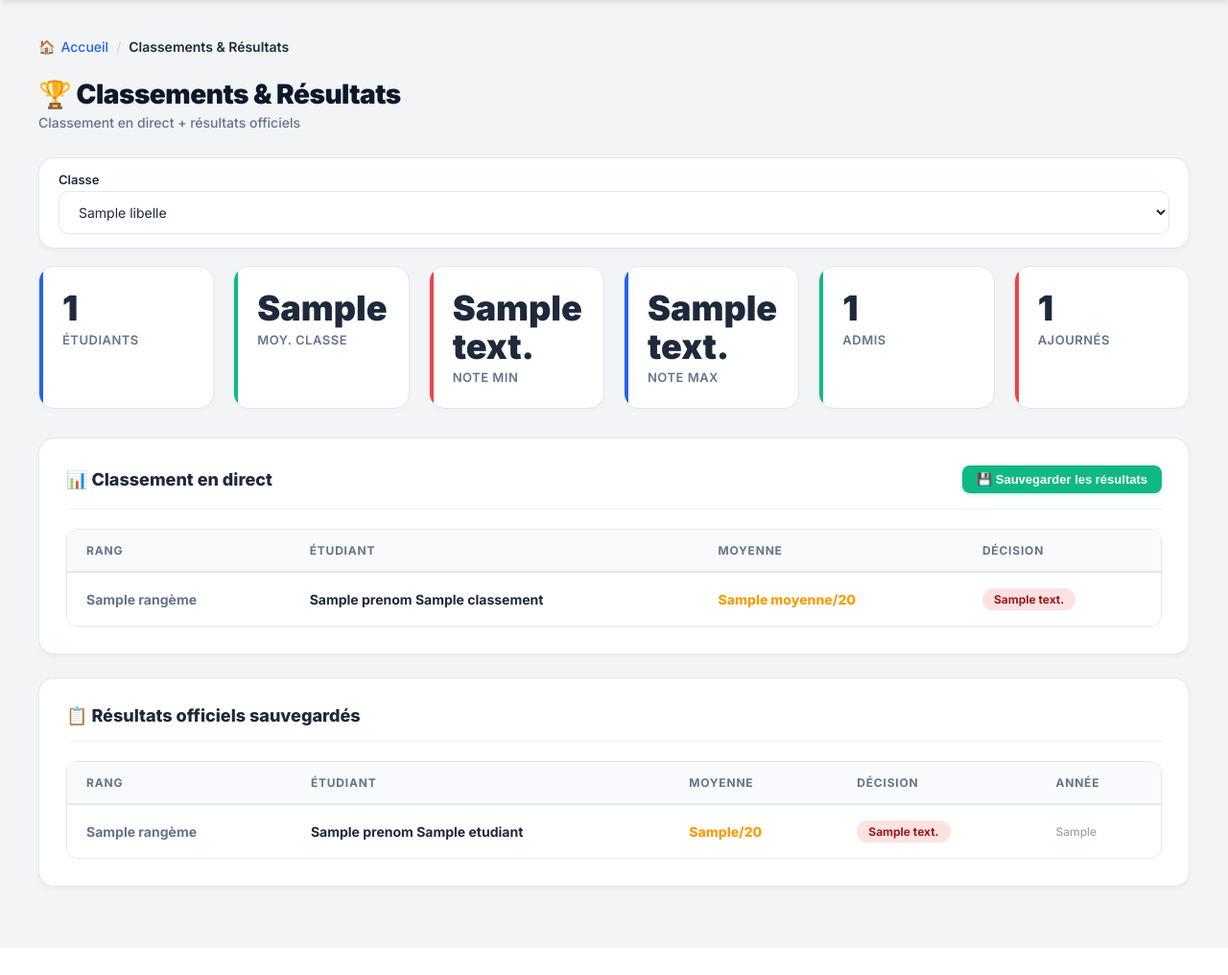
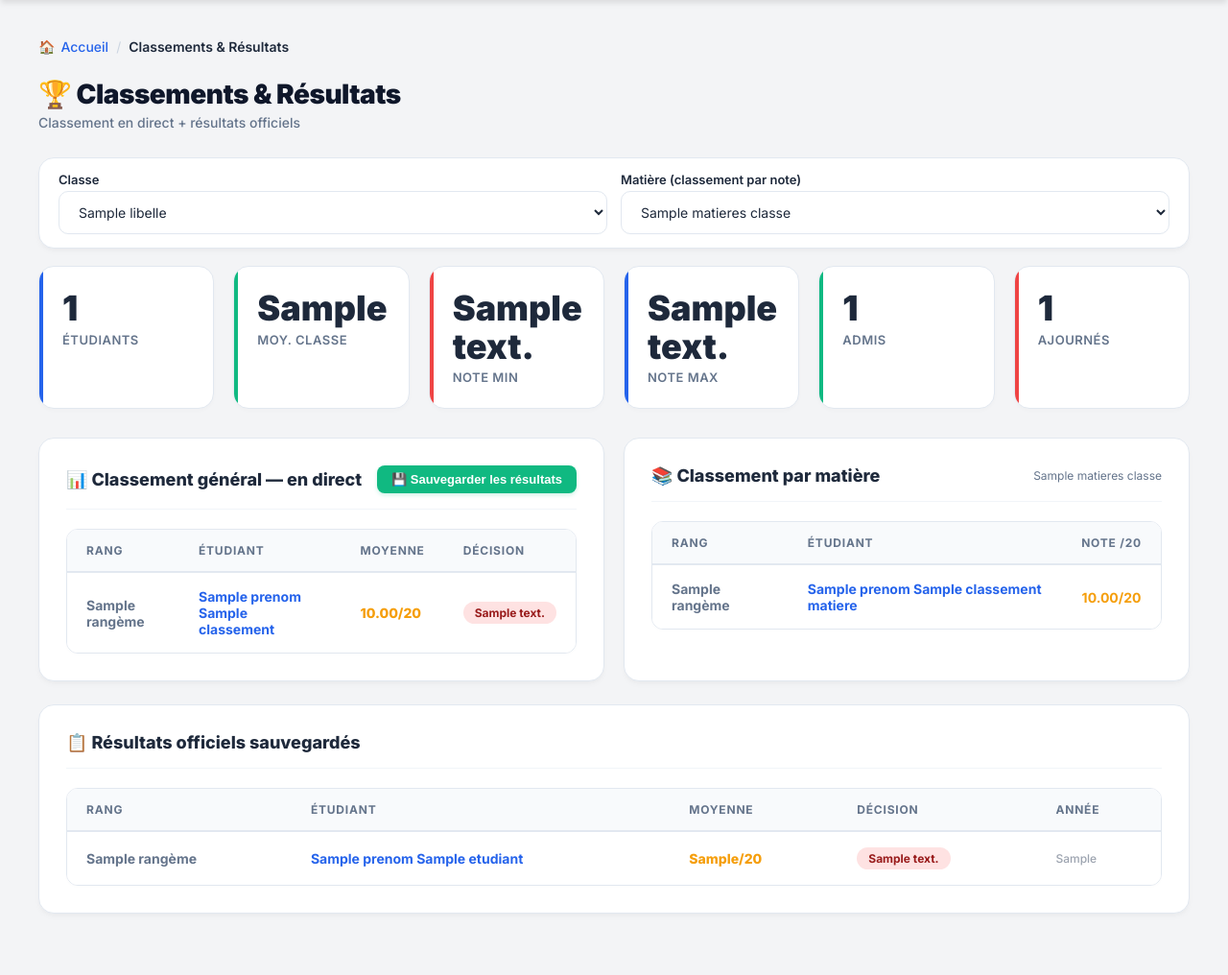
Before and after one commit to LaFleche06/BDD2_ISE2-2026-Project, a Flask app: template Projet_BDD2/templates/admin/classements.html in a window 1280 px wide. Shown: the part 64-1080 px from the top of the page at 96% size. Before the commit the page ends 995 px from the top, so only its background shows below. Run offline with Flask 3, Linux system fonts and the light colour scheme; the template is opened without the code that fills it: most values are stand-ins (such as "Sample title", 1, 10 or a date in 2020).

Commit message:
fix(classement): corriger note min/max et rendre les noms cliquables; feat: filtre et classement par matière
- note_min/note_max : utiliser 'is not none' au lieu de 'or' (fix valeur 0)
- Noms des étudiants dans le classement général et officiel deviennent cliquables
- Ajout d'un sélecteur de matière et d'un classement par note par matière
- Lignes du classement par matière aussi cliquables vers le profil étudiant

```diff
--- a/Projet_BDD2/templates/admin/classements.html
+++ b/Projet_BDD2/templates/admin/classements.html
@@ -13,15 +13,27 @@
 
 <!-- Sélecteur de classe -->
 <div class="card" style="padding:14px 20px;margin-bottom:18px">
-  <form method="get" style="display:flex;gap:14px;align-items:center;flex-wrap:wrap">
+  <form method="get" style="display:flex;gap:14px;align-items:flex-end;flex-wrap:wrap">
     <div style="flex:1;min-width:180px">
-      <label style="margin-bottom:4px">Classe</label>
-      <select name="classe_id" onchange="this.form.submit()">
+      <label style="margin-bottom:4px;display:block">Classe</label>
+      <select name="classe_id" onchange="this.form.submit()" class="form-select">
         {% for c in classes %}
         <option value="{{ c.id }}" {{ 'selected' if classe_id == c.id }}>{{ c.libelle }}</option>
         {% endfor %}
       </select>
     </div>
+    {% if matieres_classe %}
+    <div style="flex:1;min-width:180px">
+      <label style="margin-bottom:4px;display:block">Matière (classement par note)</label>
+      <select name="matiere_id" onchange="this.form.submit()" class="form-select">
+        {% for m in matieres_classe %}
+        <option value="{{ m.id }}" {{ 'selected' if matiere_id == m.id }}>{{ m.nom }}</option>
+        {% endfor %}
+      </select>
+    </div>
+    {% endif %}
+    <!-- Conserver la classe sélectionnée -->
+    {% if classe_id %}<input type="hidden" name="classe_id" value="{{ classe_id }}">{% endif %}
   </form>
 </div>
 
@@ -30,16 +42,23 @@
 <div class="stats-grid" style="grid-template-columns:repeat(auto-fit,minmax(130px,1fr))">
   <div class="stat-card"><div class="stat-val">{{ stats.nb_etudiants or 0 }}</div><div class="stat-lbl">Étudiants</div></div>
   <div class="stat-card g"><div class="stat-val">{{ stats.moyenne_classe or '—' }}</div><div class="stat-lbl">Moy. classe</div></div>
-  <div class="stat-card r"><div class="stat-val">{{ stats.note_min or '—' }}</div><div class="stat-lbl">Note min</div></div>
-  <div class="stat-card"><div class="stat-val">{{ stats.note_max or '—' }}</div><div class="stat-lbl">Note max</div></div>
+  <div class="stat-card r">
+    <div class="stat-val">{% if stats.note_min is not none and stats.note_min != '' %}{{ stats.note_min }}{% else %}—{% endif %}</div>
+    <div class="stat-lbl">Note min</div>
+  </div>
+  <div class="stat-card">
+    <div class="stat-val">{% if stats.note_max is not none and stats.note_max != '' %}{{ stats.note_max }}{% else %}—{% endif %}</div>
+    <div class="stat-lbl">Note max</div>
+  </div>
   <div class="stat-card g"><div class="stat-val">{{ stats.nb_admis or 0 }}</div><div class="stat-lbl">Admis</div></div>
   <div class="stat-card r"><div class="stat-val">{{ stats.nb_ajournes or 0 }}</div><div class="stat-lbl">Ajournés</div></div>
 </div>
 
-<!-- Classement en direct -->
+<div class="form-row">
+  <!-- Classement général en direct -->
   <div class="card">
     <div class="card-header">
-    <span class="card-title">📊 Classement en direct</span>
+      <span class="card-title">📊 Classement général — en direct</span>
       <form action="/EDE/admin/classements/sauvegarder/{{ classe_id }}" method="post" style="display:inline">
         <button class="btn btn-green btn-sm" type="submit"
                 onclick="return confirm('Sauvegarder les résultats officiels pour cette classe ?')">
@@ -52,15 +71,15 @@
         <thead><tr><th>Rang</th><th>Étudiant</th><th>Moyenne</th><th>Décision</th></tr></thead>
         <tbody>
         {% for r in classement %}
-      <tr>
+        <tr style="cursor:pointer" onclick="window.location='/EDE/admin/etudiants/{{ r.matricule }}'">
           <td>
             {% if r.rang == 1 %}<span class="rang-1">🥇 1er</span>
             {% elif r.rang == 2 %}<span class="rang-2">🥈 2ème</span>
             {% elif r.rang == 3 %}<span class="rang-3">🥉 3ème</span>
             {% else %}<span class="rang-n">{{ r.rang }}ème</span>{% endif %}
           </td>
-        <td><strong>{{ r.prenom }} {{ r.nom }}</strong></td>
-        <td><span class="{{ note_color(r.moyenne) }}">{{ r.moyenne }}/20</span></td>
+          <td><strong style="color:var(--primary)">{{ r.prenom }} {{ r.nom }}</strong></td>
+          <td><span class="{{ note_color(r.moyenne) }}">{{ "%.2f"|format(r.moyenne|float) if r.moyenne is not none else '—' }}/20</span></td>
           <td>
             {% set dec = r.decision or '' %}
             <span class="badge {% if 'Admis' in dec %}b-green{% else %}b-red{% endif %}">{{ dec or '—' }}</span>
@@ -74,6 +93,53 @@
     </div>
   </div>
 
+  <!-- Classement par matière -->
+  {% if matieres_classe %}
+  <div class="card">
+    <div class="card-header">
+      <span class="card-title">📚 Classement par matière</span>
+      {% if matieres_classe %}
+      <span style="font-size:12px;color:var(--text-muted)">
+        {{ (matieres_classe | selectattr('id', 'eq', matiere_id) | list | first).nom if matiere_id else '' }}
+      </span>
+      {% endif %}
+    </div>
+    {% if not classement_matiere %}
+    <div style="padding:30px;text-align:center;color:var(--text-muted)">
+      <i class="bi bi-info-circle" style="font-size:24px;display:block;margin-bottom:8px;"></i>
+      Aucune note saisie pour cette matière.
+    </div>
+    {% else %}
+    <div class="table-wrap">
+      <table>
+        <thead><tr><th>Rang</th><th>Étudiant</th><th style="text-align:center">Note /20</th></tr></thead>
+        <tbody>
+        {% for e in classement_matiere %}
+        <tr style="cursor:pointer" onclick="window.location='/EDE/admin/etudiants/{{ e.matricule }}'">
+          <td>
+            {% if e.rang == 1 %}<span class="rang-1">🥇 1er</span>
+            {% elif e.rang == 2 %}<span class="rang-2">🥈 2ème</span>
+            {% elif e.rang == 3 %}<span class="rang-3">🥉 3ème</span>
+            {% else %}<span class="rang-n">{{ e.rang }}ème</span>{% endif %}
+          </td>
+          <td><strong style="color:var(--primary)">{{ e.prenom }} {{ e.nom }}</strong></td>
+          <td style="text-align:center">
+            {% if e.note is not none %}
+            <span class="fs-6 {{ note_color(e.note) }}" style="font-weight:700;">{{ "%.2f"|format(e.note) }}/20</span>
+            {% else %}
+            <span style="color:var(--text-muted);font-style:italic">—</span>
+            {% endif %}
+          </td>
+        </tr>
+        {% endfor %}
+        </tbody>
+      </table>
+    </div>
+    {% endif %}
+  </div>
+  {% endif %}
+</div>
+
 <!-- Résultats officiels sauvegardés -->
 {% if resultats %}
 <div class="card">
@@ -83,9 +149,9 @@
       <thead><tr><th>Rang</th><th>Étudiant</th><th>Moyenne</th><th>Décision</th><th>Année</th></tr></thead>
       <tbody>
       {% for res in resultats %}
-      <tr>
+      <tr style="cursor:pointer" onclick="window.location='/EDE/admin/etudiants/{{ res.etudiant.matricule }}'">
         <td><span class="rang-n">{{ res.rang }}ème</span></td>
-        <td><strong>{{ res.etudiant.prenom }} {{ res.etudiant.nom }}</strong></td>
+        <td><strong style="color:var(--primary)">{{ res.etudiant.prenom }} {{ res.etudiant.nom }}</strong></td>
         <td><span class="{{ note_color(res.moyenne_generale) }}">{{ res.moyenne_generale }}/20</span></td>
         <td>
           <span class="badge {% if res.decision and 'Admis' in res.decision %}b-green{% else %}b-red{% endif %}">
```
Lines whose indentation alone changed are shown as unchanged.
